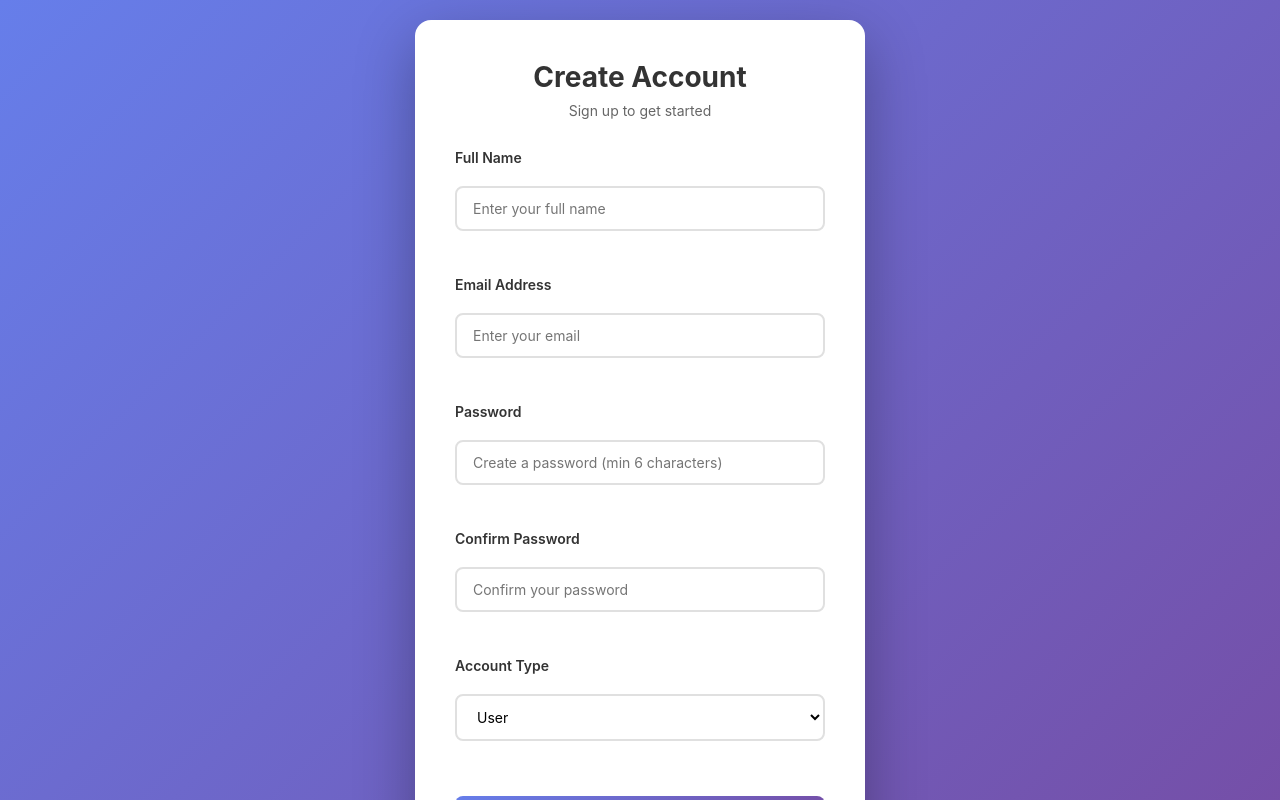
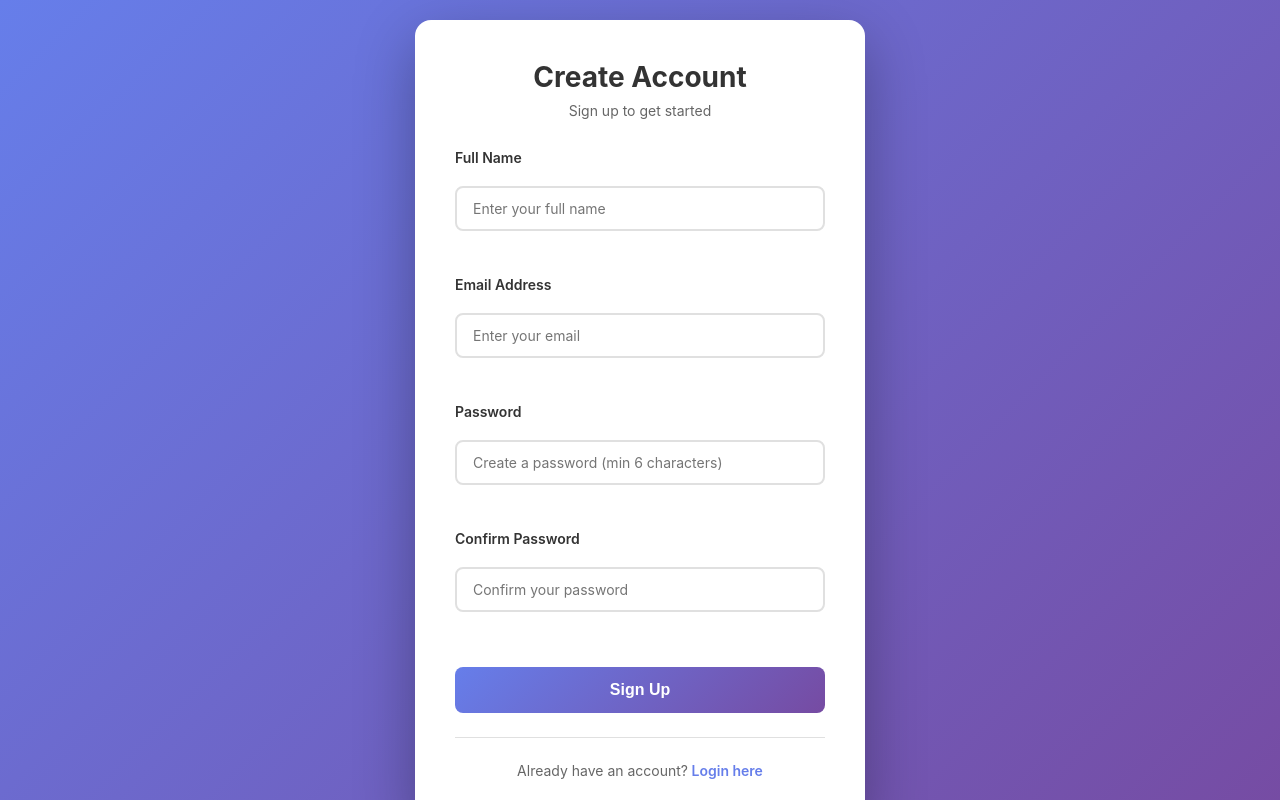
Before and after one commit to Aryankaushik541/mern-review-system, a React (Create React App) app in the folder client/: page /signup in a window 1280 px wide. Shown: the top 800 px of the page. Built offline with nearby package versions, Linux system fonts and the light colour scheme.

Commit message:
Remove role selection from signup - all new users are regular users

```diff
--- a/client/src/pages/Signup.js
+++ b/client/src/pages/Signup.js
@@ -8,8 +8,7 @@ function Signup() {
     name: '',
     email: '',
     password: '',
-    confirmPassword: '',
-    role: 'user'
+    confirmPassword: ''
   });
   const [error, setError] = useState('');
   const [loading, setLoading] = useState(false);
@@ -49,7 +48,7 @@ function Signup() {
           name: formData.name,
           email: formData.email,
           password: formData.password,
-          role: formData.role
+          role: 'user' // Always create as regular user
         })
       });
 
@@ -60,12 +59,8 @@ function Signup() {
         localStorage.setItem('token', data.data.token);
         localStorage.setItem('user', JSON.stringify(data.data));
 
-        // Redirect based on role
-        if (data.data.role === 'admin') {
-          navigate('/admin/dashboard');
-        } else {
-          navigate('/reviews');
-        }
+        // Redirect to reviews page
+        navigate('/');
       } else {
         setError(data.message || 'Registration failed');
       }
@@ -144,20 +139,6 @@ function Signup() {
             />
           </div>
 
-          <div className="form-group">
-            <label htmlFor="role">Account Type</label>
-            <select
-              id="role"
-              name="role"
-              value={formData.role}
-              onChange={handleChange}
-              className="role-select"
-            >
-              <option value="user">User</option>
-              <option value="admin">Admin</option>
-            </select>
-          </div>
-
           <button
             type="submit"
             className="auth-button"
```
